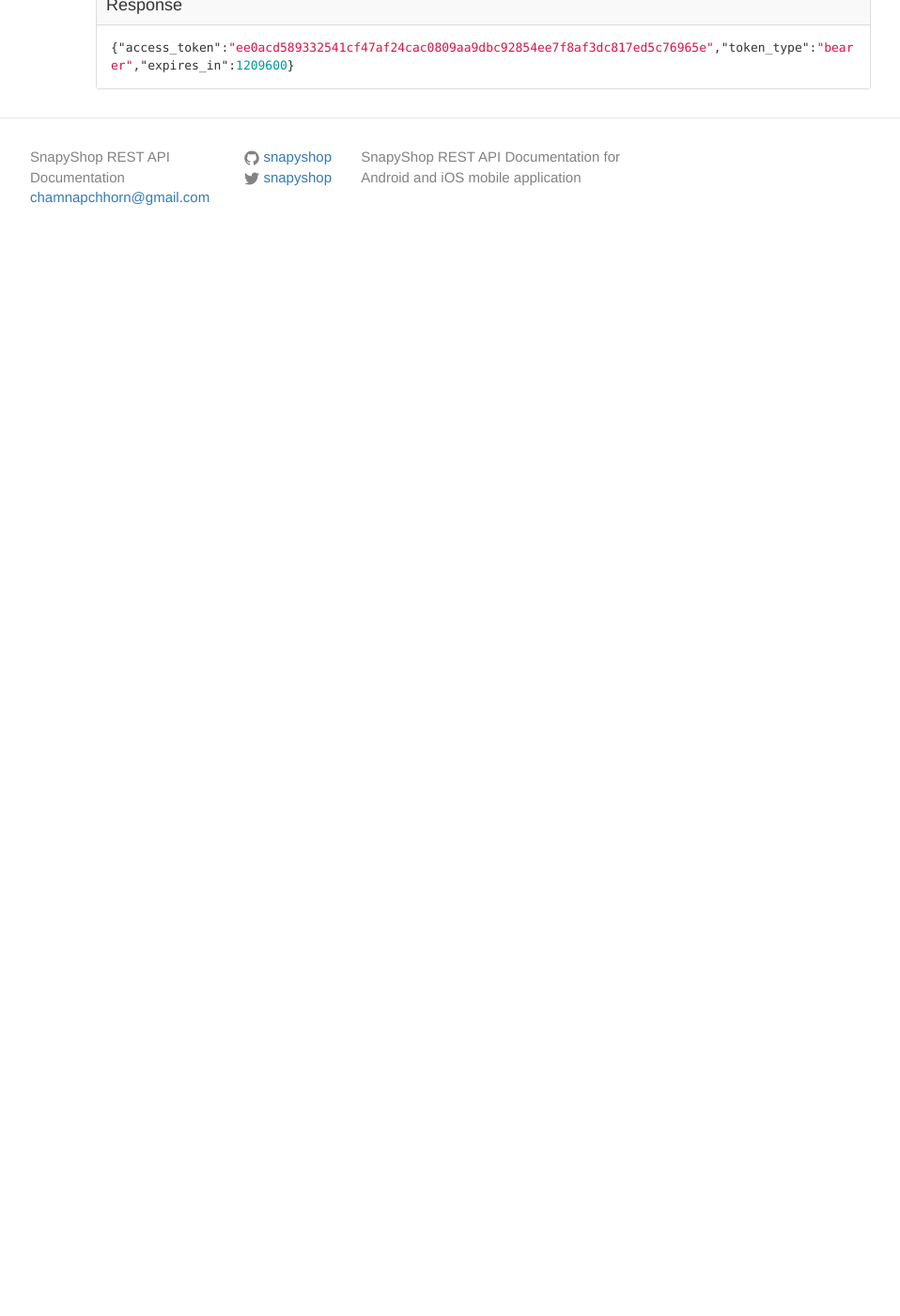
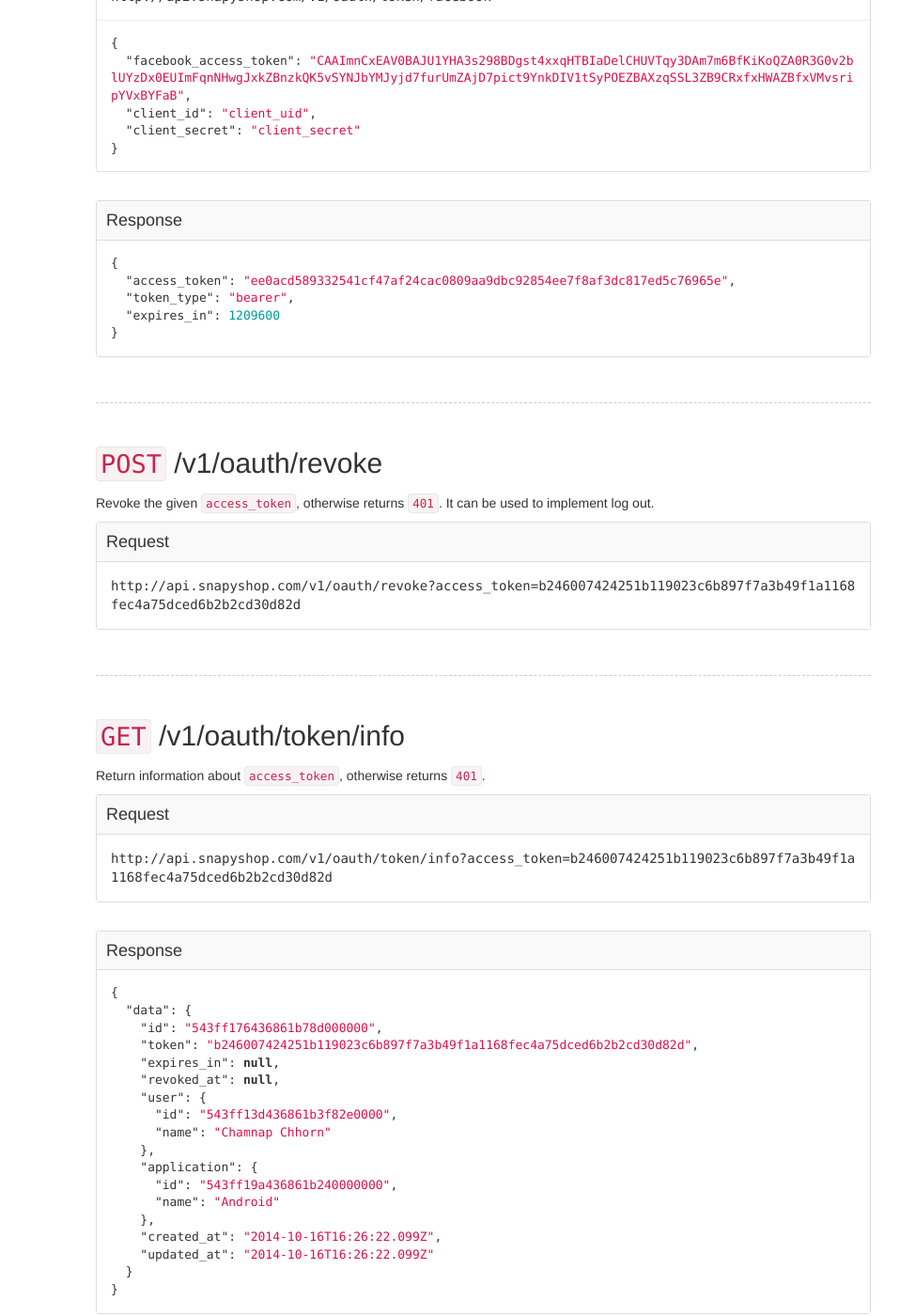
Before and after one commit to snapyshop/api-documentation, a Jekyll site: the page built from v1/common/authentication/index.md, in a window 1280 px wide and 1400 px high, scrolled down 1196 px. Shown: the whole window at 94% size, without its empty margins (268-1226 px from the left). Built offline with Jekyll 4.4.1, drawn with Linux system fonts in a browser that asks for light colours; nearby versions of some CDN libraries; before the commit the page ends 1472 px from its top, so only the background shows below that; some of the changed text lies outside the part shown.

Commit message:
add docs about revoke and info

```diff
--- a/v1/common/authentication/index.md
+++ b/v1/common/authentication/index.md
@@ -4,8 +4,6 @@ title: Authentication - SnapyShop REST API Documentation
 ---
 
 <h1 class="page-header">Authentication</h1>
-
-<p class="lead">There two ways to authenticate user:</p>
 
 <table class="table table-bordered">
   <tr>
@@ -17,6 +15,16 @@ title: Authentication - SnapyShop REST API Documentation
     <td class="request-method"><a href="#facebook">POST</a></td>
     <td><code>/v1/oauth/token/facebook</code></td>
     <td>Returns the access_token for facebook user</td>
+  </tr>
+  <tr>
+    <td class="request-method"><a href="#revoke_token">POST</a></td>
+    <td><code>/v1/oauth/revoke</code></td>
+    <td>Revoke the given access_token</td>
+  </tr>
+  <tr>
+    <td class="request-method"><a href="#token_info">GET</a></td>
+    <td><code>/v1/oauth/token/info</code></td>
+    <td>Returns the access_token information</td>
   </tr>
 </table>
 
@@ -36,7 +44,12 @@ http://api.snapyshop.com/v1/oauth/token
   <hr>
   <div class="codehilite-body">
 {% highlight json%}{% raw %}
-{ "login": "chamnapchhorn@gmail.com", "password": "123456", "client_id": "client_uid", "client_secret": "client_secret" }
+{
+  "login": "chamnapchhorn@gmail.com",
+  "password": "123456",
+  "client_id": "client_uid",
+  "client_secret": "client_secret"
+}
 {% endraw %}{% endhighlight %}
   </div>
 </div>
@@ -47,7 +60,11 @@ http://api.snapyshop.com/v1/oauth/token
   </div>
   <div class="codehilite-body">
 {% highlight json%}{% raw %}
-{"access_token":"ee0acd589332541cf47af24cac0809aa9dbc92854ee7f8af3dc817ed5c76965e","token_type":"bearer","expires_in":1209600}
+{
+  "access_token": "ee0acd589332541cf47af24cac0809aa9dbc92854ee7f8af3dc817ed5c76965e",
+  "token_type": "bearer",
+  "expires_in": 1209600
+}
 {% endraw %}{% endhighlight %}
   </div>
 </div>
@@ -68,7 +85,11 @@ http://api.snapyshop.com/v1/oauth/token/facebook
   <hr>
   <div class="codehilite-body">
 {% highlight json%}{% raw %}
-{ "facebook_access_token": "CAAImnCxEAV0BAJU1YHA3s298BDgst4xxqHTBIaDelCHUVTqy3DAm7m6BfKiKoQZA0R3G0v2blUYzDx0EUImFqnNHwgJxkZBnzkQK5vSYNJbYMJyjd7furUmZAjD7pict9YnkDIV1tSyPOEZBAXzqSSL3ZB9CRxfxHWAZBfxVMvsripYVxBYFaB", "client_id": "client_uid", "client_secret": "client_secret" }
+{
+  "facebook_access_token": "CAAImnCxEAV0BAJU1YHA3s298BDgst4xxqHTBIaDelCHUVTqy3DAm7m6BfKiKoQZA0R3G0v2blUYzDx0EUImFqnNHwgJxkZBnzkQK5vSYNJbYMJyjd7furUmZAjD7pict9YnkDIV1tSyPOEZBAXzqSSL3ZB9CRxfxHWAZBfxVMvsripYVxBYFaB",
+  "client_id": "client_uid",
+  "client_secret": "client_secret"
+}
 {% endraw %}{% endhighlight %}
   </div>
 </div>
@@ -79,7 +100,69 @@ http://api.snapyshop.com/v1/oauth/token/facebook
   </div>
   <div class="codehilite-body">
 {% highlight json%}{% raw %}
-{"access_token":"ee0acd589332541cf47af24cac0809aa9dbc92854ee7f8af3dc817ed5c76965e","token_type":"bearer","expires_in":1209600}
+{
+  "access_token": "ee0acd589332541cf47af24cac0809aa9dbc92854ee7f8af3dc817ed5c76965e",
+  "token_type": "bearer",
+  "expires_in": 1209600
+}
 {% endraw %}{% endhighlight %}
   </div>
 </div>
+
+<h2 class="tags" id="revoke_token"><code>POST</code> /v1/oauth/revoke</h2>
+
+Revoke the given `access_token`, otherwise returns `401`. It can be used to implement log out.
+
+<div class="codehilite">
+  <div class="codehilite-header">
+    <h4>Request</h4>
+  </div>
+  <div class="codehilite-body">
+{% highlight django%}{% raw %}
+http://api.snapyshop.com/v1/oauth/revoke?access_token=b246007424251b119023c6b897f7a3b49f1a1168fec4a75dced6b2b2cd30d82d
+{% endraw %}{% endhighlight %}
+  </div>
+</div>
+
+<h2 class="tags" id="token_info"><code>GET</code> /v1/oauth/token/info</h2>
+
+Return information about `access_token`, otherwise returns `401`.
+
+<div class="codehilite">
+  <div class="codehilite-header">
+    <h4>Request</h4>
+  </div>
+  <div class="codehilite-body">
+{% highlight django%}{% raw %}
+http://api.snapyshop.com/v1/oauth/token/info?access_token=b246007424251b119023c6b897f7a3b49f1a1168fec4a75dced6b2b2cd30d82d
+{% endraw %}{% endhighlight %}
+  </div>
+</div>
+
+<div class="codehilite">
+  <div class="codehilite-header">
+    <h4>Response</h4>
+  </div>
+  <div class="codehilite-body">
+{% highlight json%}{% raw %}
+{
+  "data": {
+    "id": "543ff176436861b78d000000",
+    "token": "b246007424251b119023c6b897f7a3b49f1a1168fec4a75dced6b2b2cd30d82d",
+    "expires_in": null,
+    "revoked_at": null,
+    "user": {
+      "id": "543ff13d436861b3f82e0000",
+      "name": "Chamnap Chhorn"
+    },
+    "application": {
+      "id": "543ff19a436861b240000000",
+      "name": "Android"
+    },
+    "created_at": "2014-10-16T16:26:22.099Z",
+    "updated_at": "2014-10-16T16:26:22.099Z"
+  }
+}
+{% endraw %}{% endhighlight %}
+  </div>
+</div>
```
